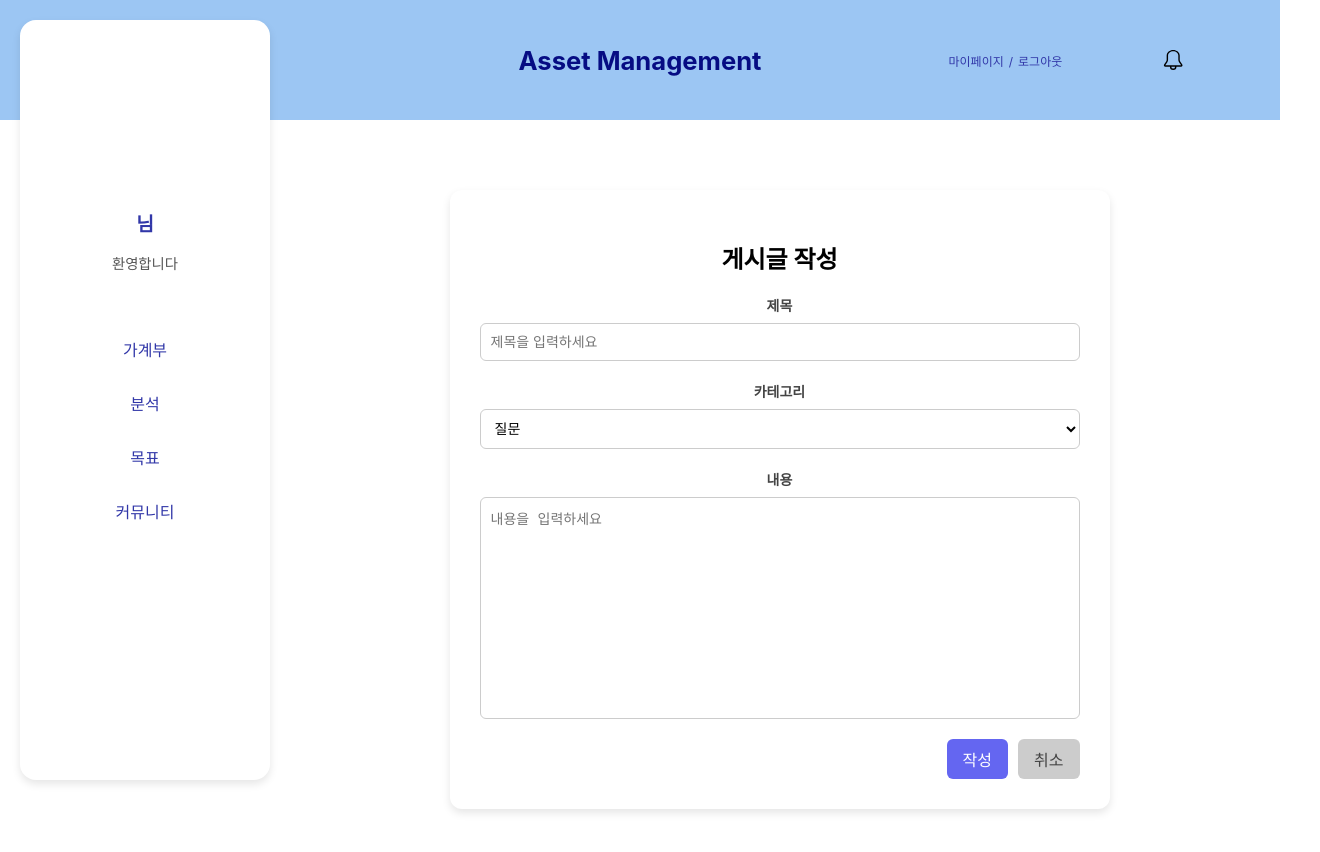
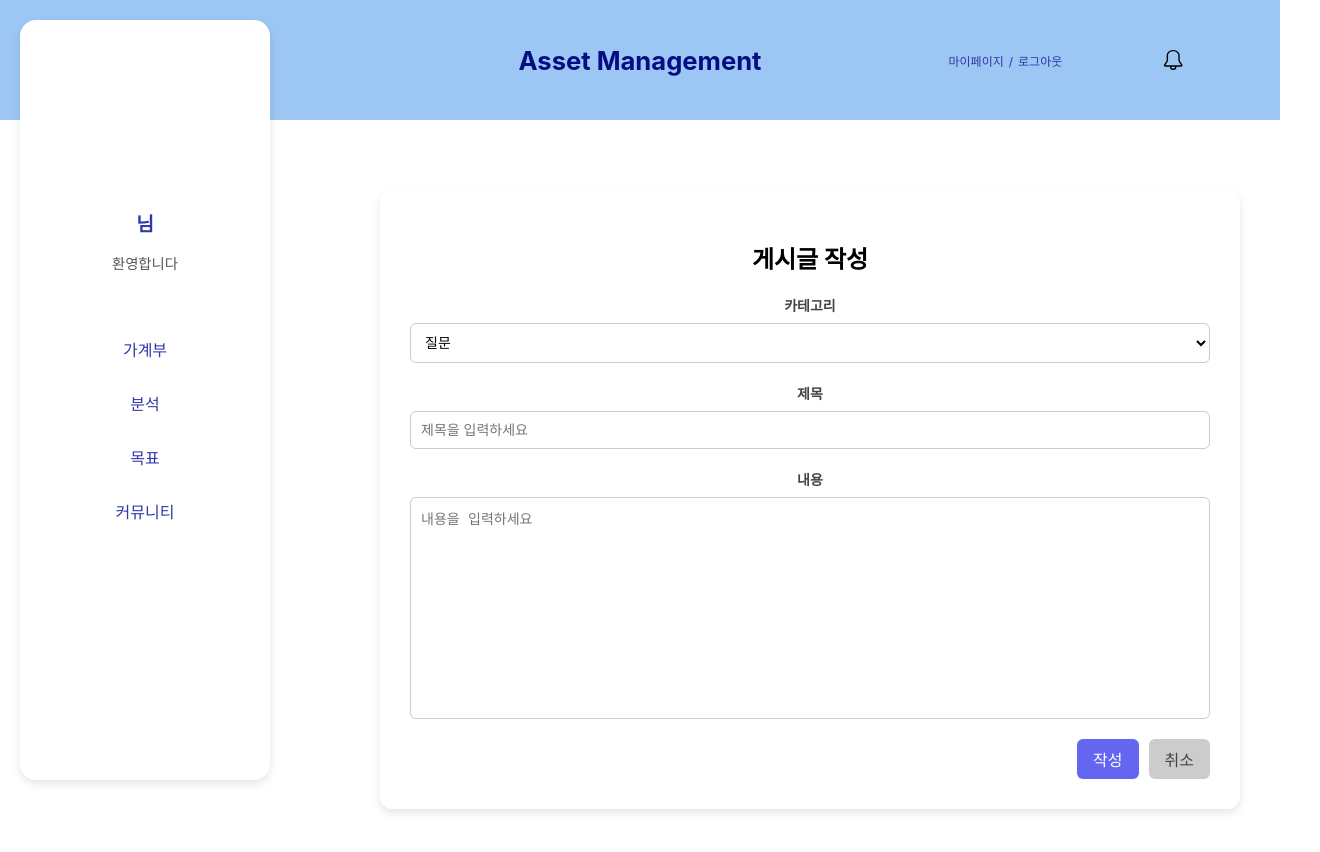
Before and after one commit to hgb926/asset-management, a React (Create React App) app: page /board/write in a window 1280 px wide. Shown: the top 852 px of the page, 1320 px wide, since content can reach past the window. Built offline with nearby package versions, Linux system fonts and the light colour scheme; sample sign-in values are in the browser's storage.

Commit message:
[Feat] 서버와 통신하여 게시글 작성 기능 개발

```diff
--- a/src/components/main/board/WriteForm.js
+++ b/src/components/main/board/WriteForm.js
@@ -1,36 +1,74 @@
-import React from 'react';
+import React, {useRef} from 'react';
 import styles from '../../../styles/board/WriteForm.module.scss';
+import {useSelector} from "react-redux";
+import {Link, useNavigate} from "react-router-dom";
+import {BOARD_URL} from "../../../config/host-config";
 
 const WriteForm = () => {
+
+    let { id } = useSelector(state => state.userInfo.userData);
+    const categoryRef = useRef();
+    const titleRef = useRef();
+    const contentRef = useRef();
+    const navi = useNavigate();
+
+    const boardSubmitHandler = async () => {
+        const category = categoryRef.current.value
+        const title = titleRef.current.value
+        const content = contentRef.current.value
+        if (!title || !content) alert("빈값일 수 없습니다.")
+
+        const payload = {
+            userId: id,
+            category,
+            title,
+            content,
+        }
+        console.log(payload)
+        const response = await fetch(`${BOARD_URL}`, {
+            method: "POST",
+            headers: { "Content-Type": "application/json" },
+            body: JSON.stringify(payload)
+        });
+        if (response.ok) {
+            navi("/board")
+        } else {
+            console.log(response.statusMessage)
+        }
+
+    }
+
     return (
         <div className={styles.writeFormWrap}>
             <h2 className={styles.title}>게시글 작성</h2>
             <form className={styles.form}>
+
+                {/* 카테고리 선택 */}
+                <div className={styles.formGroup}>
+                    <label htmlFor="category">카테고리</label>
+                    <select id="category" ref={categoryRef} className={styles.select}>
+                        <option value="QNA">질문</option>
+                        <option value="TIP">꿀팁</option>
+                        <option value="INFO">정보</option>
+                    </select>
+                </div>
+
                 {/* 제목 입력 */}
                 <div className={styles.formGroup}>
                     <label htmlFor="title">제목</label>
                     <input
+                        ref={titleRef}
                         type="text"
                         id="title"
                         placeholder="제목을 입력하세요"
                         className={styles.input}
                     />
                 </div>
-
-                {/* 카테고리 선택 */}
-                <div className={styles.formGroup}>
-                    <label htmlFor="category">카테고리</label>
-                    <select id="category" className={styles.select}>
-                        <option value="qna">질문</option>
-                        <option value="tip">꿀팁</option>
-                        <option value="info">정보</option>
-                    </select>
-                </div>
-
                 {/* 내용 입력 */}
                 <div className={styles.formGroup}>
                     <label htmlFor="content">내용</label>
                     <textarea
+                        ref={contentRef}
                         id="content"
                         placeholder="내용을 입력하세요"
                         className={styles.textarea}
@@ -39,8 +77,13 @@ const WriteForm = () => {
 
                 {/* 버튼 그룹 */}
                 <div className={styles.buttonGroup}>
-                    <div  className={styles.submitBtn}>작성</div>
-                    <div  className={styles.cancelBtn}>취소</div>
+                    <div
+                        className={styles.submitBtn}
+                        onClick={boardSubmitHandler}
+                    >
+                        작성
+                    </div>
+                    <Link to={'/board'}  className={styles.cancelBtn}>취소</Link>
                 </div>
             </form>
         </div>
--- a/src/config/host-config.js
+++ b/src/config/host-config.js
@@ -21,10 +21,12 @@ const AUTH = "/auth"
 const INCOME = "/income";
 const EXPENSE = "/expense"
 const GOAL = "/goal"
+const BOARD = '/board'
 
 // export const BASE_URL = API_BASE_URL;
 export const AUTH_URL = API_BASE_URL + AUTH;
 export const INCOME_URL = API_BASE_URL + INCOME;
 export const EXPENSE_URL = API_BASE_URL + EXPENSE;
 export const GOAL_URL = API_BASE_URL + GOAL;
+export const BOARD_URL = API_BASE_URL + BOARD;
 // export const ROOM_URL = API_BASE_URL + ROOM;
--- a/src/styles/board/WriteForm.module.scss
+++ b/src/styles/board/WriteForm.module.scss
@@ -1,6 +1,5 @@
 .writeFormWrap {
-  width: 100%;
-  max-width: 600px;
+  width: 800px;
   margin: 50px auto;
   background: #fff;
   padding: 30px;
@@ -77,6 +76,7 @@
       display: flex;
       justify-content: flex-end;
       gap: 10px;
+      cursor: pointer;
 
       .submitBtn {
         background: #6466F1;
@@ -88,7 +88,7 @@
         transition: background 0.3s ease;
 
         &:hover {
-          background: #357abd;
+          background: #3336f3;
         }
       }
 
@@ -100,6 +100,7 @@
         border-radius: 6px;
         cursor: pointer;
         transition: background 0.3s ease;
+        text-decoration: none;
 
         &:hover {
           background: #bbb;
```
